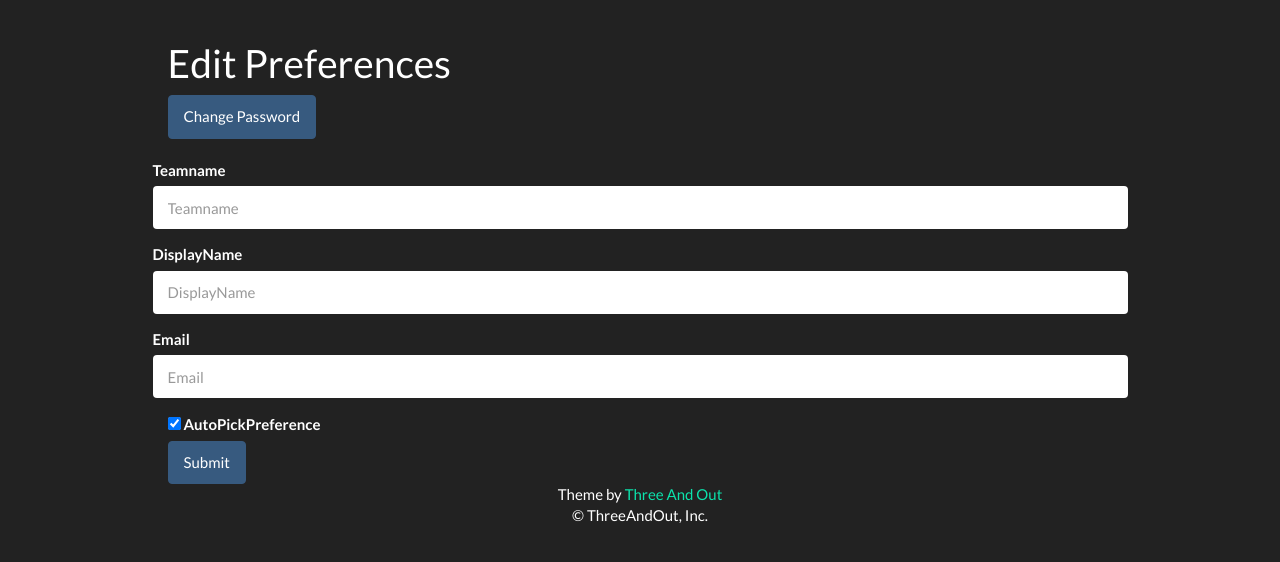
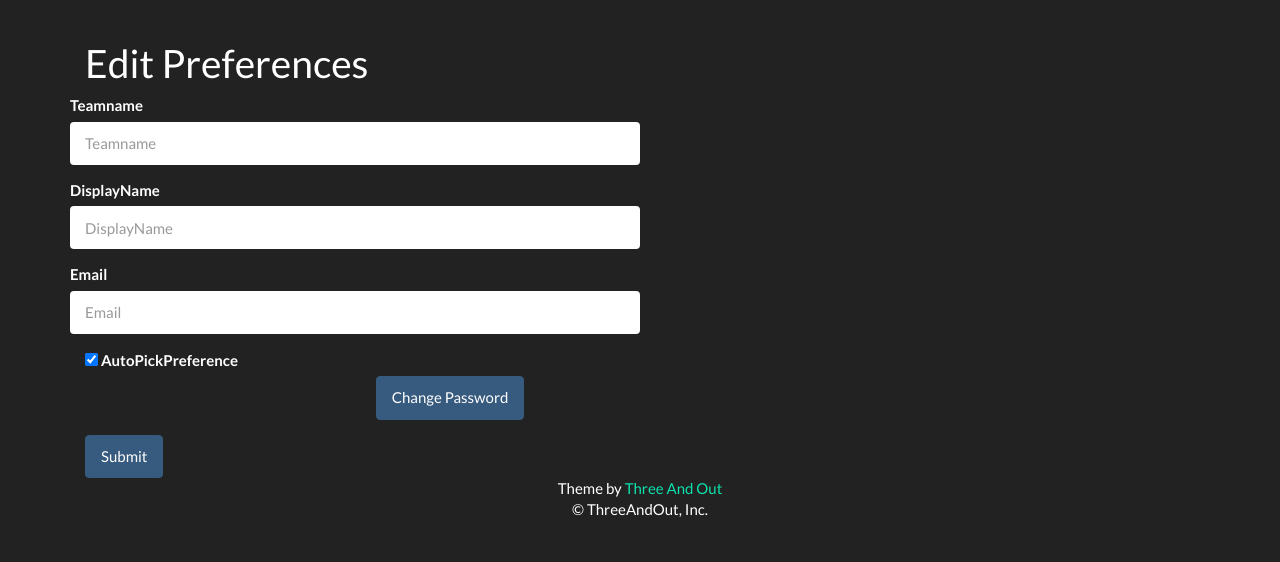
Before and after one commit to jxp360/threeandout, a Django app: template threeandout/threeandout/apps/ff_core/templates/ff_core/preferences.html in a window 1280 px wide. Shown: the part 60-622 px from the top of the page. Run offline with Django 3.2, Linux system fonts and the light colour scheme; the template is opened without the code that fills it: values that come from a table or form of the project are taken from there, others are empty; parts of the project's set-up code (start-up, migrations or seed data) failed here and were passed over; some libraries are stand-ins or nearby versions.

Commit message:
Small tweeks to Preferences layout

```diff
--- a/threeandout/threeandout/apps/ff_core/templates/ff_core/preferences.html
+++ b/threeandout/threeandout/apps/ff_core/templates/ff_core/preferences.html
@@ -4,25 +4,30 @@
 {% block link_preferences_class %}<li class="active">{% endblock %}
 {% block content %}
 
+<div class="container-fluid">
 <div class="row">
-  <div class="col-md-8 col-md-offset-1">
+  <div class="col-md-12">
     <h1> Edit Preferences </h1>
-    <a href="{% url 'django.contrib.auth.views.password_change' %}">
-      <button type="button" class="btn btn-primary">Change Password</button>
-    </a>
-    <h3> </h3>
   </div>
 </div>
 <div class="row">
-  <div class="col-md-10 col-md-offset-1">
+  <div class="col-md-6">
     <form class="form form-horizontal" method="post" action="">
       {% csrf_token %}
       {% bootstrap_form form layout='horizontal' %}
+      <div class="form-group">
+        <div class="col-md-offset-4 text-center">
+          <a href="{% url 'django.contrib.auth.views.password_change' %}">
+            <button type="button" class="btn btn-primary">Change Password</button>
+          </a>
+        </div>
+      </div>
       {% buttons layout="horizontal" %}
         <button type="submit" class="btn btn-primary">Submit</button>
       {% endbuttons %}
     </form>
   </div>
 </div>
+</div>
 
 {% endblock %}
```
